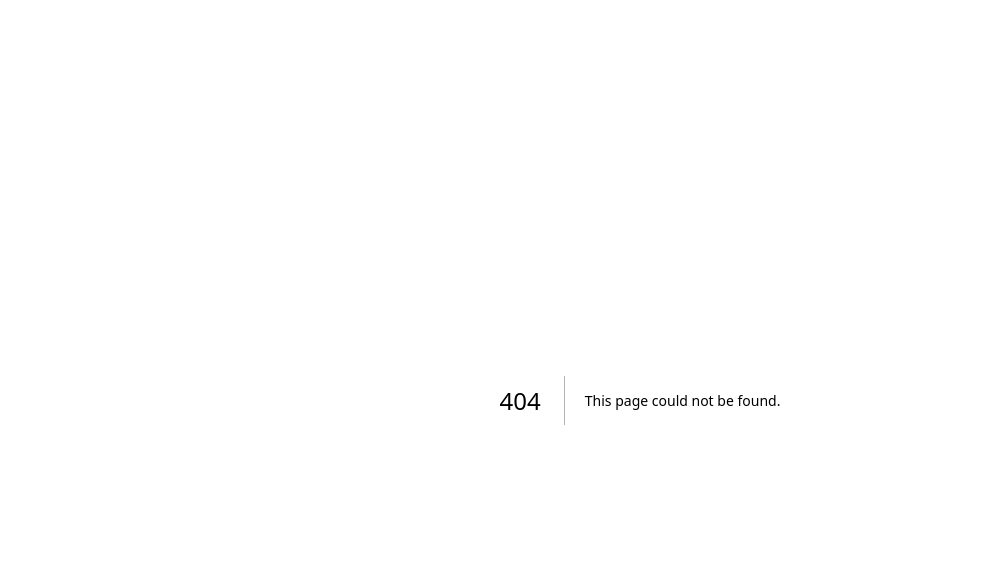
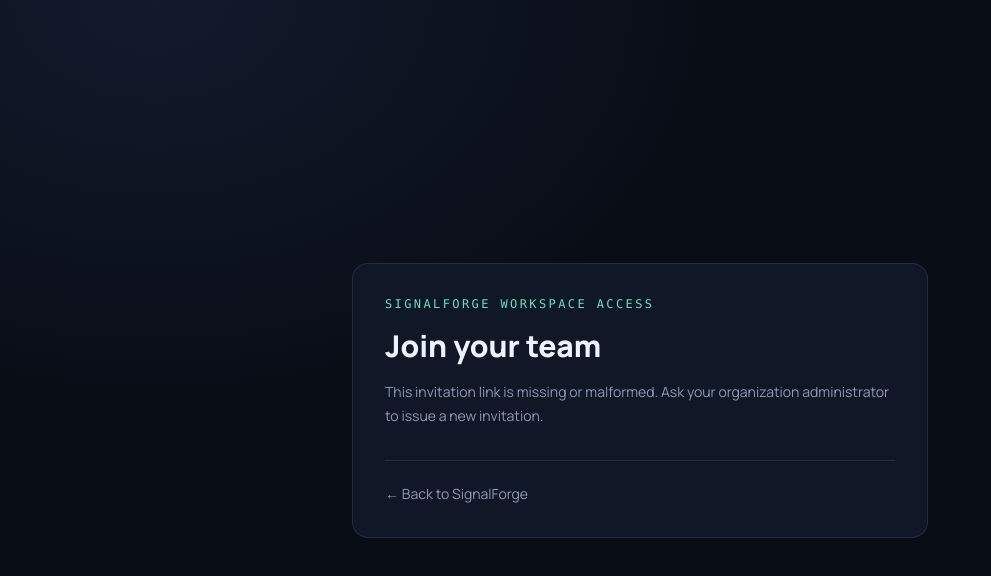
Before and after one commit to matiur25580/SignalForge-Enterprise-Product-Intelligence-Experimentation-Platform, a Next.js app in the folder apps/web/: page /invitations/accept in a window 1280 px wide. Before the commit this address had no page. Shown: the top 576 px of the page, without its empty margins (0-991 px from the left). Built offline with nearby package versions, Linux system fonts and the light colour scheme; no server answers.

Commit message:
feat(team): add invitee acceptance page

```diff
--- /dev/null
+++ b/apps/web/src/app/invitations/accept/page.tsx
@@ -0,0 +1,32 @@
+import Link from "next/link";
+import { auth } from "../../../../auth";
+import { InvitationAcceptance } from "@/components/invitation-acceptance";
+
+export default async function AcceptInvitationPage({
+  searchParams,
+}: {
+  searchParams: Promise<{ token?: string }>;
+}) {
+  const [{ token }, session] = await Promise.all([searchParams, auth()]);
+  const safeToken = token && token.length >= 20 && token.length <= 128 ? token : "";
+
+  return (
+    <main className="grid min-h-screen place-items-center px-6 py-12">
+      <section className="w-full max-w-xl rounded-2xl border border-[var(--border)] bg-[var(--surface)] p-8">
+        <p className="font-mono text-xs tracking-[.2em] text-[var(--mint)]">SIGNALFORGE WORKSPACE ACCESS</p>
+        <h1 className="mt-4 text-3xl font-extrabold">Join your team</h1>
+        {!safeToken ? (
+          <p className="mt-4 text-sm leading-6 text-[var(--muted)]">This invitation link is missing or malformed. Ask your organization administrator to issue a new invitation.</p>
+        ) : !session?.user?.id ? (
+          <>
+            <p className="mt-4 text-sm leading-6 text-[var(--muted)]">Sign in with the GitHub account whose email address received this invitation. The invitation will be checked against that account before access is granted.</p>
+            <Link className="mt-7 inline-flex rounded-xl bg-[var(--accent)] px-5 py-3 text-sm font-bold text-[#091020]" href={`/sign-in?callbackUrl=${encodeURIComponent(`/invitations/accept?token=${safeToken}`)}`}>Sign in to accept invitation</Link>
+          </>
+        ) : (
+          <InvitationAcceptance token={safeToken} />
+        )}
+        <div className="mt-8 border-t border-[var(--border)] pt-5"><Link href="/" className="text-sm muted hover:text-white">← Back to SignalForge</Link></div>
+      </section>
+    </main>
+  );
+}
```
